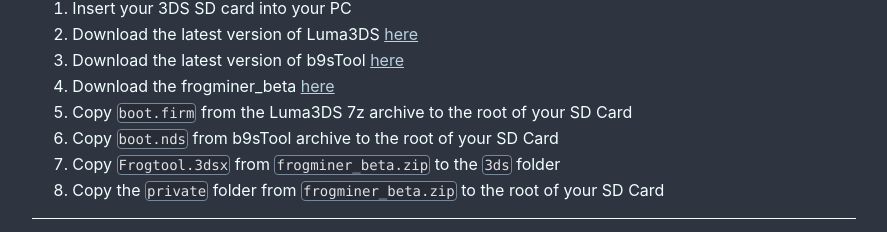
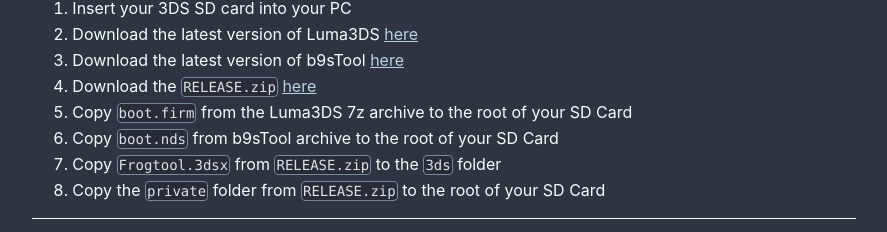
Before and after one commit to zoogie/FrogminerGuide, a plain HTML site: page index.html in a window 1280 px wide. Shown: the part 562-794 px from the top of the page, without its empty margins (196-1083 px from the left). Drawn offline with Linux system fonts and the light colour scheme.

Commit message:
frogminer release link added

```diff
--- a/index.html
+++ b/index.html
@@ -27,7 +27,8 @@
         <h2>What will I need to do before I begin?</h2>
         <p>
           Before you are able to use Frogminer you will need to complete the Steelminer Guide located <a class="a-table"
-            target="_blank" href="http://steelminer.jisagi.net/">here.</a> Keep your <code>movable.sed</code> file, you will need it for this guide.
+            target="_blank" href="http://steelminer.jisagi.net/">here.</a> Keep your <code>movable.sed</code> file, you
+          will need it for this guide.
         </p>
         <hr>
         <h3>Sections</h3>
@@ -49,11 +50,11 @@
           <li>Insert your 3DS SD card into your PC</li>
           <li>Download the latest version of Luma3DS <a class="a-table" target="_blank" href="https://github.com/AuroraWright/Luma3DS/releases/latest/">here</a></li>
           <li>Download the latest version of b9sTool <a class="a-table" target="_blank" href="https://github.com/zoogie/b9sTool/releases/latest/">here</a></li>
-          <li>Download the frogminer_beta <a class="a-table" target="_blank" href="./public/data/FROGminer_BETA.zip">here</a></li>
+          <li>Download the <code>RELEASE.zip</code> <a class="a-table" target="_blank" href="https://github.com/zoogie/Frogtool/releases/latest">here</a></li>
           <li>Copy <code>boot.firm</code> from the Luma3DS 7z archive to the root of your SD Card</li>
           <li>Copy <code>boot.nds</code> from b9sTool archive to the root of your SD Card</li>
-          <li>Copy <code>Frogtool.3dsx</code> from <code>frogminer_beta.zip</code> to the <code>3ds</code> folder</li>
-          <li>Copy the <code>private</code> folder from <code>frogminer_beta.zip</code> to the root of your SD Card</li>
+          <li>Copy <code>Frogtool.3dsx</code> from <code>RELEASE.zip</code> to the <code>3ds</code> folder</li>
+          <li>Copy the <code>private</code> folder from <code>RELEASE.zip</code> to the root of your SD Card</li>
         </ol>
         <hr>
         <h2 id="Section_II">Section II: Exporting DS download play and injecting JPN Flipnote Studio</h2>
@@ -69,7 +70,7 @@
           <ul>
             <li>Upload the <code>484E4441.bin</code> file to the DSiBin field</li>
             <li>Upload the <code>movable.sed</code> you used for steelminer to the MovableSed field</li>
-            </ul>
+          </ul>
           <li>Press "Build" and wait a bit for the process to complete</li>
           <li>Under build history search your username and click on the latest build</li>
           <li>Download <code>484E4441.bin.patched_username</code> with <strong>your</strong> username on it. If it is
@@ -90,7 +91,8 @@
           <li>Tap the face, then Tap the bottom right button to continue</li>
           <li>Tap the bottom left button then Tap the second button on top with the Film icon</li>
           <li>Use the touch screen to scroll and highlight frame 3/3 on the film reel</li>
-          <li>Tap the third box with the letter A, scroll back and tap frame 1/3, then Tap the fourth box with the letter A.
+          <li>Tap the third box with the letter A, scroll back and tap frame 1/3, then Tap the fourth box with the
+            letter A.
             This should launch b9sTool</li>
           <li>Select "Install boot9strap" and confirm with START & SELECT</li>
           <li>Wait for it to say "Done!" Exit b9sTool and power off your 3DS</li>
```
Also changed, not shown: 1 other file.
